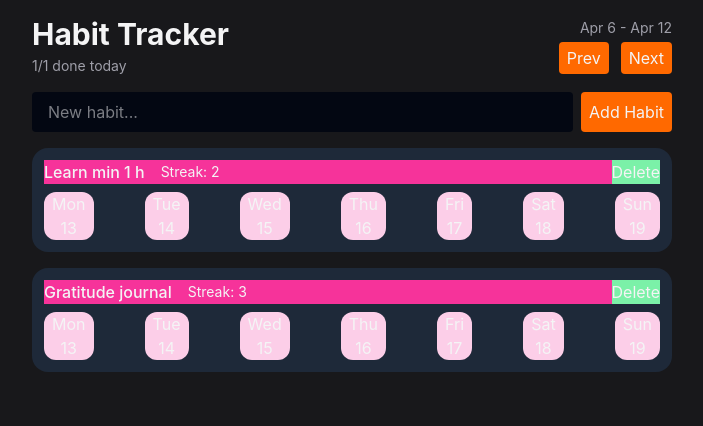
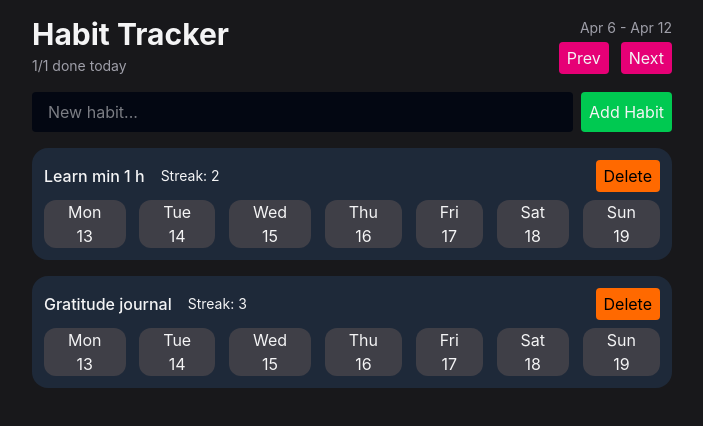
Before and after one commit to andreaBokova/react-habit-tracker-app, a React (Vite) app: page / in a window 1280 px wide. Shown: the top 426 px of the page, without its empty margins (288-991 px from the left). Built offline with nearby package versions, Linux system fonts and the light colour scheme.

Commit message:
Added advanced properties

```diff
--- a/package.json
+++ b/package.json
@@ -14,6 +14,7 @@
     "date-fns": "^4.4.0",
     "react": "^19.2.7",
     "react-dom": "^19.2.7",
+    "tailwind-merge": "^3.6.0",
     "tailwindcss": "^4.3.2"
   },
   "devDependencies": {
--- a/src/components/Button.tsx
+++ b/src/components/Button.tsx
@@ -1,7 +1,42 @@
-type ButtonProps = {
-    text: string
+import { twMerge } from "tailwind-merge";
+
+type Variant = "primary" | "secondary" | "delete";
+
+type ButtonProps = React.ButtonHTMLAttributes<HTMLButtonElement> & {
+  text: string;
+  variant: Variant;
+};
+
+export function Button({
+  text,
+  variant = "primary",
+  className,
+  ...props
+}: ButtonProps) {
+  return (
+    <button
+      {...props}
+      className={twMerge(
+        getButtonStyling(variant),
+        "hover:cursor-pointer disabled:opacity-50 disabled:cursor-not-allowed",
+        className,
+      )}
+    >
+      {text}
+    </button>
+  );
 }
 
-export function Button({ text }: ButtonProps) {
-    return <button className="bg-orange-500 rounded px-2 py-1 hover:bg-orange-400 hover:cursor-pointer disabled:opacity-50 disabled:cursor-not-allowed">{text}</button>
+function getButtonStyling(variant: Variant) {
+  switch (variant) {
+    case "primary":
+      return "bg-green-500 rounded px-2 py-1 hover:bg-green-400";
+    case "secondary":
+      return "bg-pink-600 rounded px-2 py-1 hover:bg-pink-400";
+    case "delete":
+      return "bg-orange-500 rounded px-2 py-1 hover:bg-orange-400";
+    default:
+      console.log("No such option for button styling available");
+      throw new Error(`Invalid variant ${variant}`);
+  }
 }
--- a/src/components/HabitForm.tsx
+++ b/src/components/HabitForm.tsx
@@ -7,7 +7,7 @@ export function HabitForm() {
         className="flex-1 rounded bg-gray-950 px-4 py-2 outline-none focus-visible:ring-2 focus-visible:ring-orange-500"
         placeholder="New habit..."
       ></input>
-      <Button text="Add Habit" />
+      <Button text="Add Habit" variant="primary" />
     </form>
   );
 }
--- a/src/components/HabitList.tsx
+++ b/src/components/HabitList.tsx
@@ -27,29 +27,20 @@ function HabitItem({ habit }: HabitItemProps) {
 
   return (
     <div className="bg-gray-800 rounded-2xl p-3 flex flex-col gap-2">
-      <div className="flex flex-row gap-4 justify-between bg-pink-500 items-center">
+      <div className="flex flex-row gap-4 justify-between items-center">
         <span className="font-medium">{habit.name}</span>
         <span className="text-sm">Streak: {habit.streak}</span>
-        {/* <Button text="Delete" className="bg-green-300 ml-auto" /> */}
-        <button className="bg-green-300 ml-auto">Delete</button>
+        <Button text="Delete" variant="delete" className="text-black ml-auto"/>
+
       </div>
       <div className="flex items-center justify-between">
         {visibleDates.map((date) => (
-          <div className="rounded-xl bg-pink-200 px-2 flex flex-col text-center">
+          <div className="rounded-xl bg-zinc-700 px-6 flex flex-col text-center">
             <span>{format(date, "eee")}</span>
             <span>{format(date, "d")}</span>
           </div>
         ))}
-        {/* <div className="rounded-xl bg-pink-200 px-2 flex flex-col text-center">
-          <span>Mon</span>
-          <span>6</span>
-        </div>
-        <div>Tue</div>
-        <div>Wed</div>
-        <div>Thu</div>
-        <div>Fri</div>
-        <div>Sat</div>
-        <div>Sun</div> */}
+
       </div>
     </div>
   );
--- a/src/components/Header.tsx
+++ b/src/components/Header.tsx
@@ -10,8 +10,8 @@ export function Header() {
       <div className="flex flex-col gap-1 items-end">
         <span className="text-zinc-400 text-sm">Apr 6 - Apr 12</span>
         <div className="flex flex-row gap-3">
-          <Button text="Prev" />
-          <Button text="Next" />
+          <Button text="Prev" variant="secondary"/>
+          <Button text="Next" variant="secondary" />
         </div>
       </div>
     </header>
```
Also changed, not shown: 1 other file (tests, documents, lock files or other folders).
